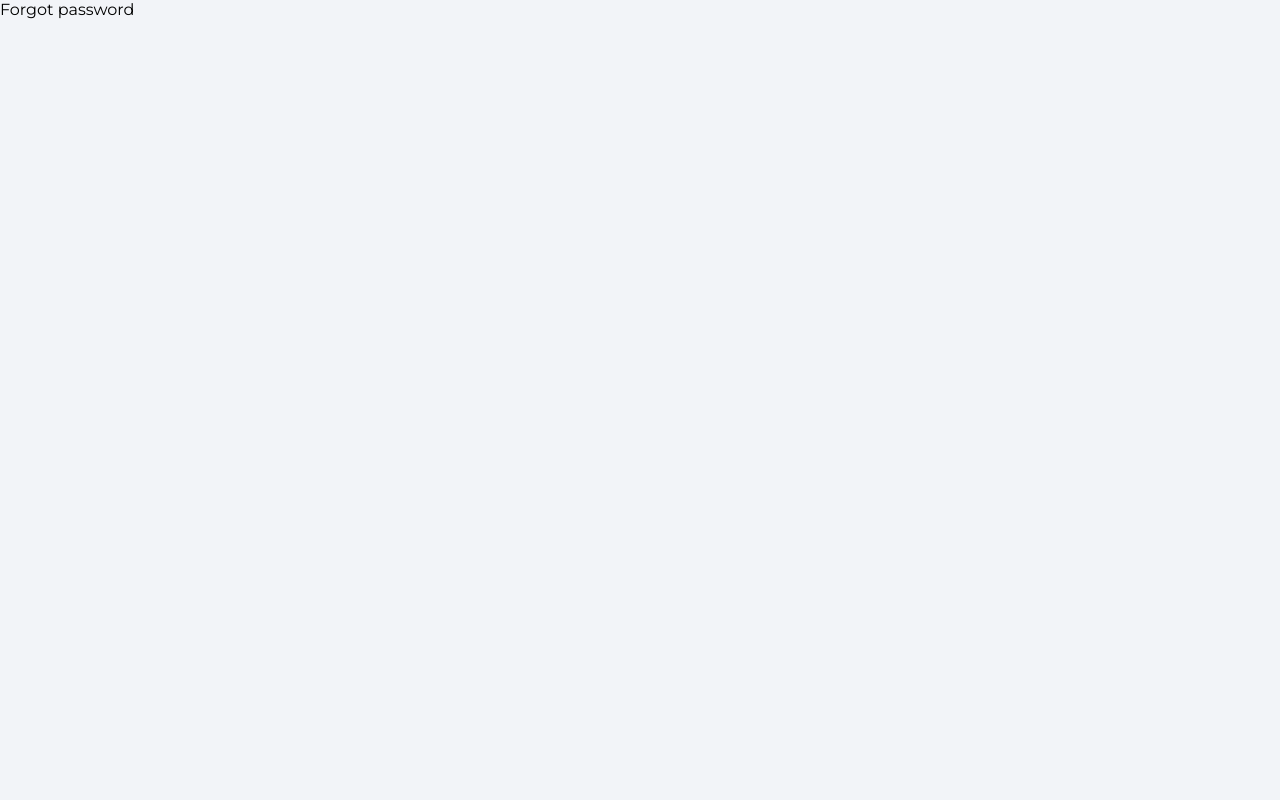
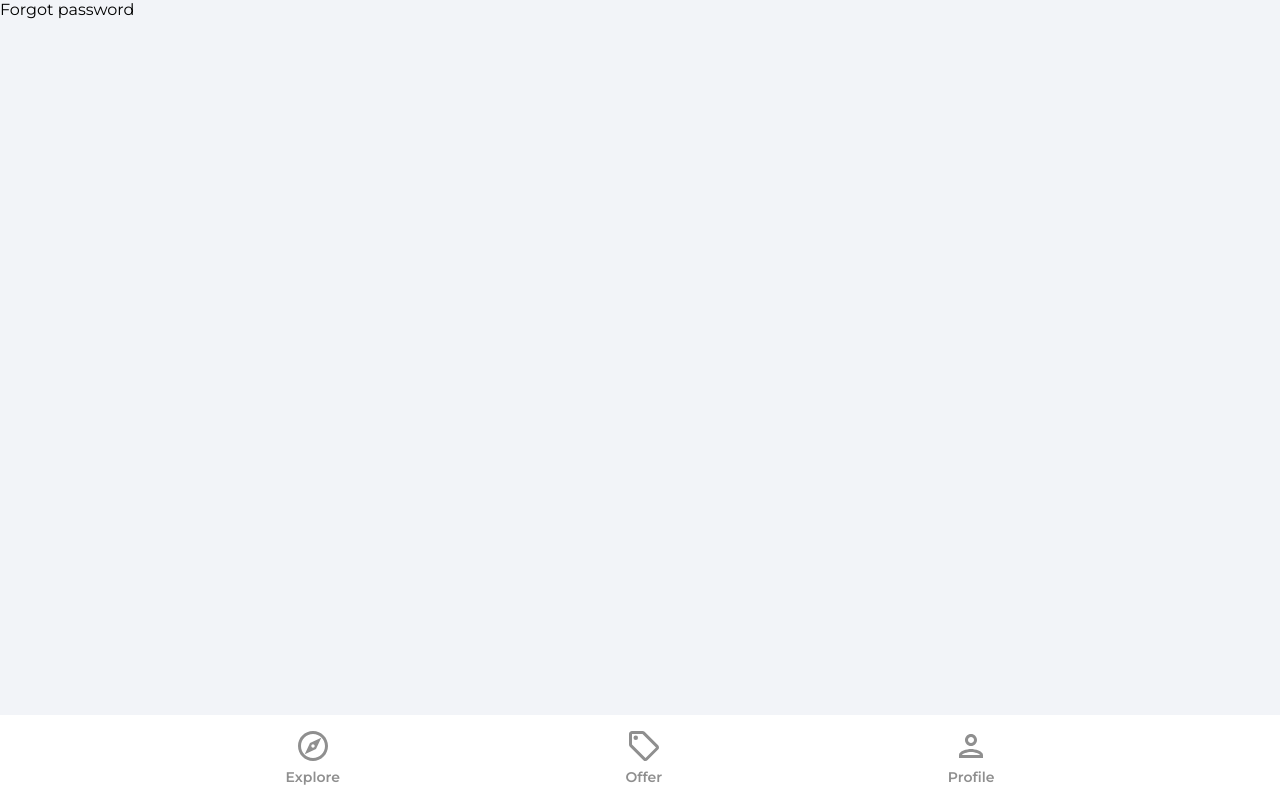
Before and after one commit to joseluisaguilar-cognizant/house-marketplace, a React (Create React App) app: page /forgot-password in a window 1280 px wide. Built offline with nearby package versions, Linux system fonts and the light colour scheme.

Commit message:
Set up navbar

```diff
--- a/src/App.tsx
+++ b/src/App.tsx
@@ -1,4 +1,5 @@
 import { BrowserRouter as Router, Routes, Route } from 'react-router-dom';
+import Navbar from './components/Navbar/Navbar';
 import Explore from './pages/Explore/Explore';
 import ForgotPassword from './pages/ForgotPassword/ForgotPassword';
 import Offers from './pages/Offers/Offers';
@@ -17,8 +18,8 @@ function App() {
           <Route path='/sign-up' element={<SignUp />} />
           <Route path='/forgot-password' element={<ForgotPassword />} />
         </Routes>
+        <Navbar />
       </Router>
-      {/* Navbar */}
     </>
   );
 }
--- /dev/null
+++ b/src/components/Navbar/Navbar.tsx
@@ -0,0 +1,144 @@
+import { FunctionComponent, ReactNode } from 'react';
+import { useNavigate, useLocation } from 'react-router-dom';
+
+import { ReactComponent as OfferIcon } from '../../assets/svg/localOfferIcon.svg';
+import { ReactComponent as ExploreIcon } from '../../assets/svg/exploreIcon.svg';
+import { ReactComponent as PersonOutlineIcon } from '../../assets/svg/personOutlineIcon.svg';
+
+interface INavbarElem {
+  component: ReactNode;
+  text: string;
+  urlToNavigate: string;
+  id: number;
+}
+
+const Navbar: FunctionComponent = () => {
+  const navigate = useNavigate();
+  const location = useLocation();
+
+  const pathMatchRoute = (route: string): boolean =>
+    route === location.pathname ? true : false;
+
+  const setParamBaseOnRoute = (
+    route: string,
+    param1: string,
+    param2: string
+  ): string => (pathMatchRoute(route) ? param1 : param2);
+
+  const LIST_ITEMS: Array<INavbarElem> = [
+    {
+      component: (
+        <ExploreIcon
+          fill={setParamBaseOnRoute('/', '#2c2c2c', '#8f8f8f')}
+          width="36px"
+          height="36px"
+        />
+      ),
+      text: 'Explore',
+      urlToNavigate: '/',
+      id: 1,
+    },
+    {
+      component: (
+        <OfferIcon
+          fill={setParamBaseOnRoute('/offers', '#2c2c2c', '#8f8f8f')}
+          width="36px"
+          height="36px"
+        />
+      ),
+      text: 'Offer',
+      urlToNavigate: '/offers',
+      id: 2,
+    },
+    {
+      component: (
+        <PersonOutlineIcon
+          fill={setParamBaseOnRoute('/profile', '#2c2c2c', '#8f8f8f')}
+          width="36px"
+          height="36px"
+        />
+      ),
+      text: 'Profile',
+      urlToNavigate: '/profile',
+      id: 3,
+    },
+  ];
+
+  return (
+    <footer className="navbar">
+      <nav className="navbarNav">
+        <ul className="navbarListItems">
+          {LIST_ITEMS.map((elem: INavbarElem) => {
+            return (
+              <li
+                className="navbarListItem"
+                onClick={() => navigate(elem.urlToNavigate)}
+                key={elem.id}
+              >
+                {elem.component}
+                <p
+                  className={setParamBaseOnRoute(
+                    elem.urlToNavigate,
+                    'navbarListItemNameActive',
+                    'navbarListItemName'
+                  )}
+                >
+                  {elem.text}
+                </p>
+              </li>
+            );
+          })}
+        </ul>
+      </nav>
+    </footer>
+  );
+};
+
+// --- Necesito que se renderice de nuevo y cambie su "color" en cada cambio de navegacion ---
+// const pathMatchRoute = (route: string) => {
+//   console.log('route', route, window.location.pathname);
+//   if (route === window.location.pathname) {
+//     return true;
+//   }
+// };
+
+// const LIST_ITEMS: Array<INavbarElem> = [
+//   {
+//     component: (
+//       <ExploreIcon
+//         fill={pathMatchRoute('/') ? '2c2c2c' : '8f8f8f'}
+//         width="36px"
+//         height="36px"
+//       />
+//     ),
+//     text: 'Explore',
+//     urlToNavigate: '/',
+//     id: 1,
+//   },
+//   {
+//     component: (
+//       <OfferIcon
+//         fill={pathMatchRoute('/offers') ? '2c2c2c' : '8f8f8f'}
+//         width="36px"
+//         height="36px"
+//       />
+//     ),
+//     text: 'Offer',
+//     urlToNavigate: '/offers',
+//     id: 2,
+//   },
+//   {
+//     component: (
+//       <PersonOutlineIcon
+//         fill={pathMatchRoute('/profile') ? '2c2c2c' : '8f8f8f'}
+//         width="36px"
+//         height="36px"
+//       />
+//     ),
+//     text: 'Profile',
+//     urlToNavigate: '/profile',
+//     id: 3,
+//   },
+// ];
+
+export default Navbar;
```
Also changed, not shown: 2 other files (tests, documents, lock files or other folders).
